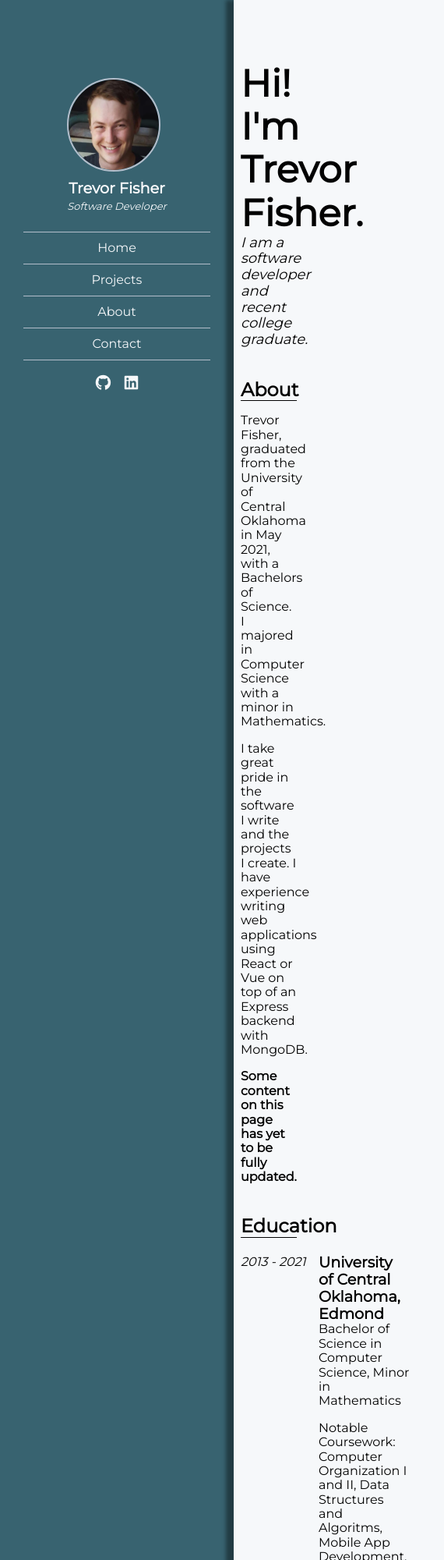
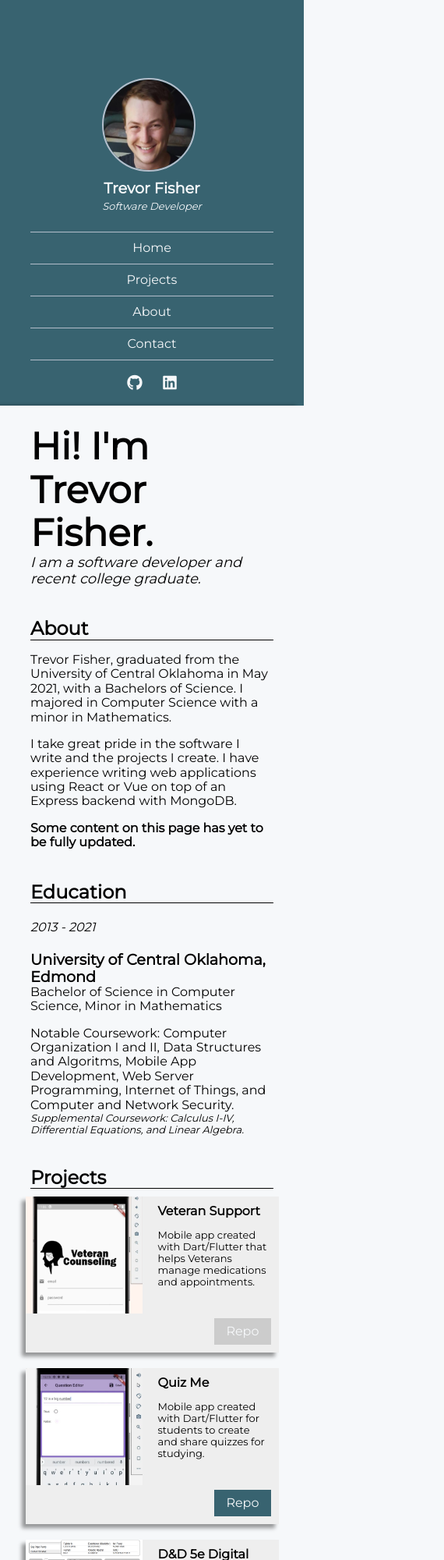
Before and after one commit to minalear/minalear.github.io, a website: page index.html in a window 390 px wide. Shown: the top 2000 px of the page at 78% size, 570 px wide, since content can reach past the window. Drawn offline with Linux system fonts and the light colour scheme.

Commit message:
Added basic responsive layout for site.

```diff
--- a/css/main.scss
+++ b/css/main.scss
@@ -22,9 +22,13 @@ ul {
 }
 
 .site-wrapper {
-  display: grid;
-  grid-template-columns: 300px calc(100% - 300px);
-  min-height: 100vh;
+  height: 100vh;
+}
+@media only screen and (min-device-width: 1024px) {
+  .site-wrapper {
+    display: grid;
+    grid-template-columns: 300px calc(100% - 300px);
+  }
 }
 
 /* TEMP BANNER */
@@ -51,6 +55,7 @@ ul {
   align-items: center;
   background-color: $sidebar-background-color;
   color: $sidebar-primary-color;
+  padding-bottom: 20px;
 }
 .branding {
   margin-top: 100px;
@@ -137,6 +142,7 @@ ul {
 .content-wrapper {
   width: 100%;
   box-shadow: -10px 0px 5px $shadow-color;
+  padding-bottom: 20px;
 }
 .content {
   width: 80%;
@@ -144,7 +150,12 @@ ul {
 }
 
 .hero {
-  margin-top: 80px;
+  padding-top: 80px;
+}
+@media only screen and (max-device-width: 1024px) {
+  .hero {
+    padding-top: 25px;
+  }
 }
 .hero .title {
   font-size: 3rem;
@@ -164,8 +175,10 @@ section > h2 {
 }
 
 /* EDUCATION */
-.education-wrapper {
-  display: flex;
+@media only screen and (min-width: 1024px) {
+  .education-wrapper {
+    display: flex;
+  }
 }
 .education-wrapper .year-range {
   font-style: italic;
@@ -206,6 +219,12 @@ section > h2 {
   flex-basis: 40%;
   min-width: 450px;
 }
+@media only screen and (max-width: 400px) {
+  .project-card {
+    min-width: 325px;
+    min-height: 200px;
+  }
+}
 .project-details {
   margin: 10px;
 }
--- a/index.html
+++ b/index.html
@@ -16,12 +16,9 @@
   <script src="https://kit.fontawesome.com/7d1c6d5f0d.js" crossorigin="anonymous"></script>
 
   <!-- Custom CSS -->
-  <!-- Dev -->
-  <!-- <link type="text/css" rel="stylesheet" href="css/normalize.css">
-  <link type="text/css" rel="stylesheet" href="css/main.css"> -->
+  <link type="text/css" rel="stylesheet" href="css/main.min.css">
 
-  <!-- Prod -->
-  <link type="text/css" rel="stylesheet" href="css/main.min.css">
+  <script type="text/javascript" src="http://livejs.com/live.js"></script>
 </head>
 
 <body>
--- a/package.json
+++ b/package.json
@@ -6,7 +6,8 @@
   "dependencies": {},
   "devDependencies": {},
   "scripts": {
-    "test": "echo \"Error: no test specified\" && exit 1"
+    "dev": "concurrently \"serve .\" \"sass --watch css/main.scss css/main.css\"",
+    "build": "cleancss -o css/main.min.css css/normalize.css css/main.css"
   },
   "repository": {
     "type": "git",
```
Also changed, not shown: css/main.css, css/main.min.css, 1 other file.
